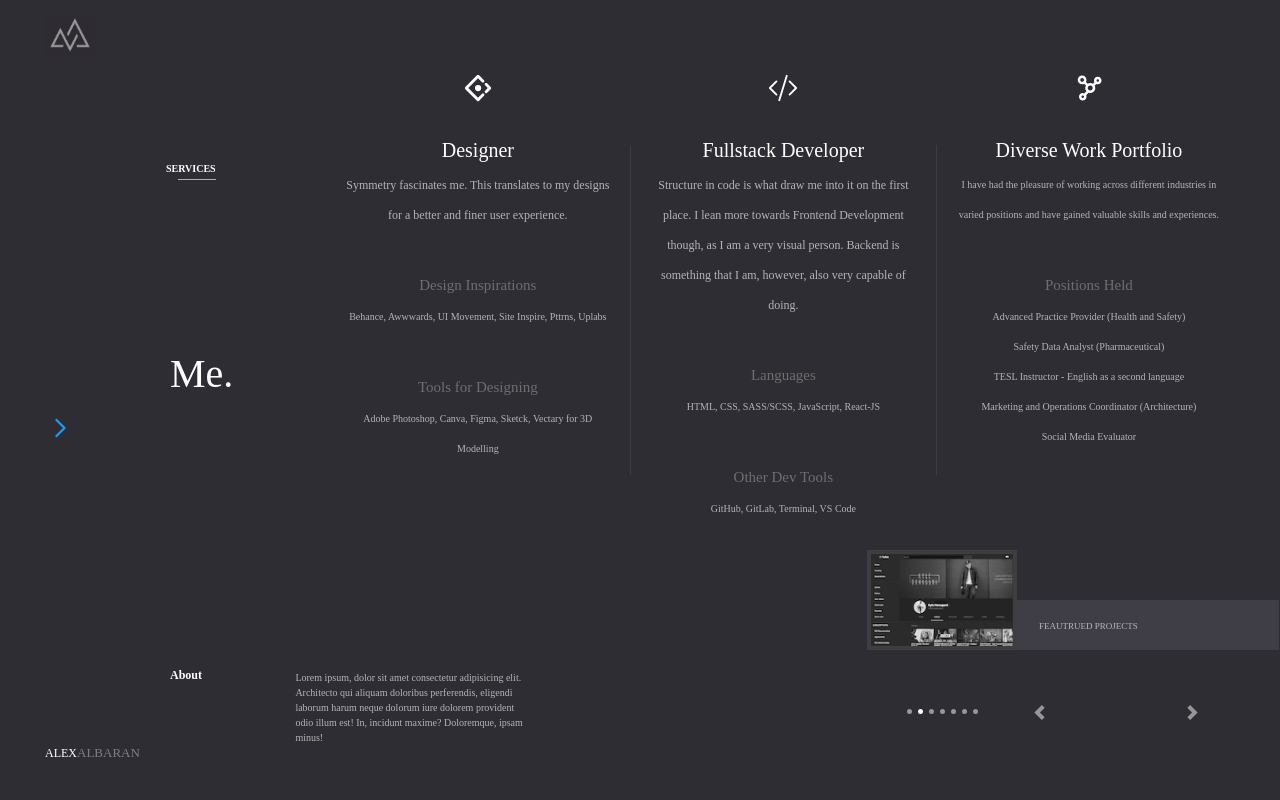
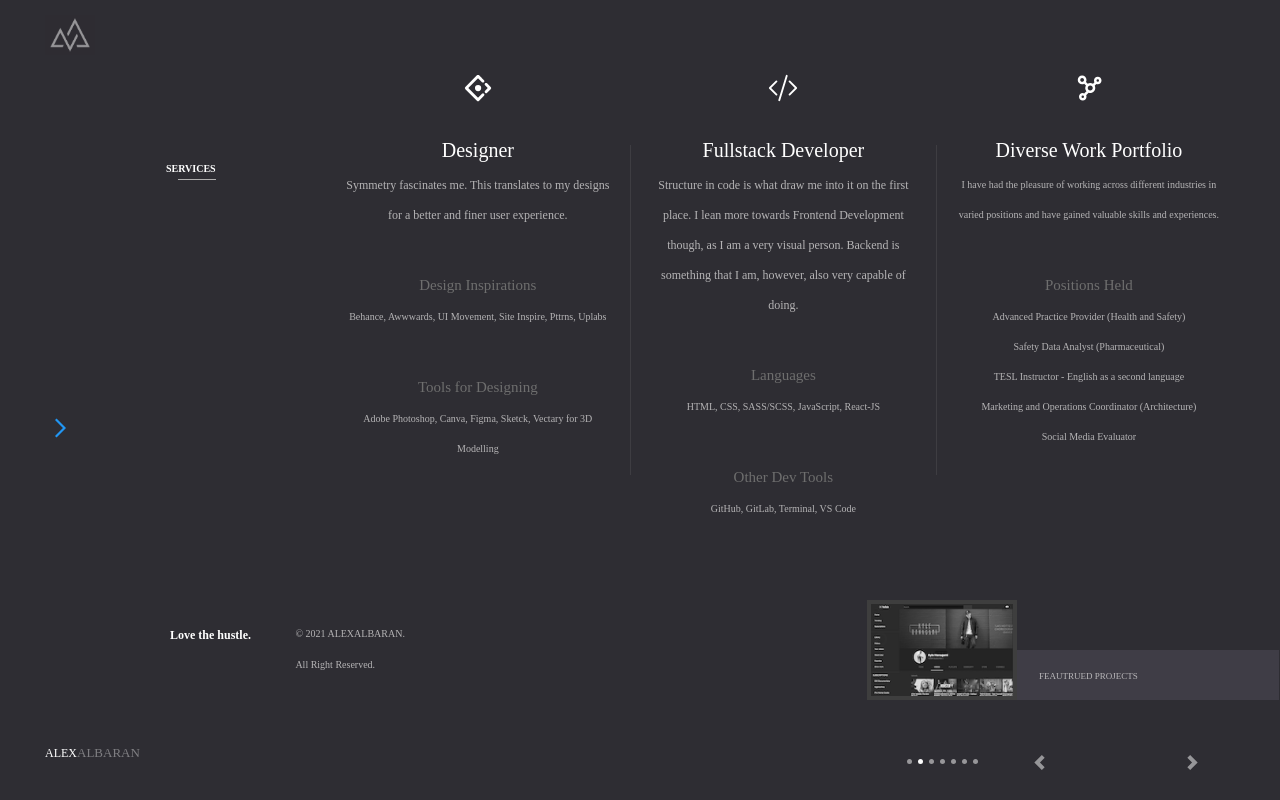
Before and after one commit to albaranlex/portfolio-2.0-react, a React (Create React App) app: page /services in a window 1280 px wide. Built offline with nearby package versions, Linux system fonts and the light colour scheme.

Commit message:
adjusted general alignments

```diff
--- a/src/pages/Contact.js
+++ b/src/pages/Contact.js
@@ -34,7 +34,7 @@ const Contact = () => {
         <div className="contact-content">
           <div className="contact-header">
             <h1>
-              Allow me to inspire you; let's build something great together.
+              Allow me to inspire you. let's build something great together.
             </h1>
           </div>
           <div className="contact-info">
--- a/src/pages/Services.js
+++ b/src/pages/Services.js
@@ -26,12 +26,10 @@ const Services = () => {
             SE<span className="dash">RVICES</span>
           </h5>
         </div>
-        <div className="headline-main">
-          <h1>Me.</h1>
-        </div>
+        <div className="headline-main">{/* <h1>Me.</h1> */}</div>
 
         <div className="sub-headline-bottom">
-          <h5>About</h5>
+          <h5>Love the hustle.</h5>
         </div>
       </div>
       <div id="main-window">
@@ -48,12 +46,8 @@ const Services = () => {
       </div>
       <div id="footer">
         <div className="sub-text">
-          <p>
-            Lorem ipsum, dolor sit amet consectetur adipisicing elit. Architecto
-            qui aliquam doloribus perferendis, eligendi laborum harum neque
-            dolorum iure dolorem provident odio illum est! In, incidunt maxime?
-            Doloremque, ipsam minus!
-          </p>
+          <p>&#169; 2021 ALEXALBARAN.</p>
+          <p>All Right Reserved.</p>
         </div>
         <div className="photo-slider-window">
           <ImageSlider />
--- a/src/sass/abstracts/_image-slider.scss
+++ b/src/sass/abstracts/_image-slider.scss
@@ -22,7 +22,7 @@
   height: 50px;
   position: absolute;
   right: 1px;
-  bottom: 150px;
+  bottom: 100px;
   z-index: 1;
   p {
     font-size: 9px;
--- a/src/sass/abstracts/_mixins.scss
+++ b/src/sass/abstracts/_mixins.scss
@@ -32,14 +32,14 @@
 @mixin sub-headline-bottom-pos {
   position: absolute;
   left: 170px;
-  bottom: 110px;
+  bottom: 150px;
   color: white;
 }
 
 @mixin next-image-window-pos {
   position: absolute;
   right: 248px;
-  bottom: 150px;
+  bottom: 100px;
 }
 
 @mixin blockade {
--- a/src/sass/layouts/_layout.scss
+++ b/src/sass/layouts/_layout.scss
@@ -176,6 +176,6 @@ body {
   height: 100px;
   font-size: 10px;
   position: absolute;
-  bottom: 30px;
+  bottom: 74px;
   color: #e4e3e3bd;
 }
```
Also changed, not shown: 18 other files (tests, documents, lock files or other folders).
